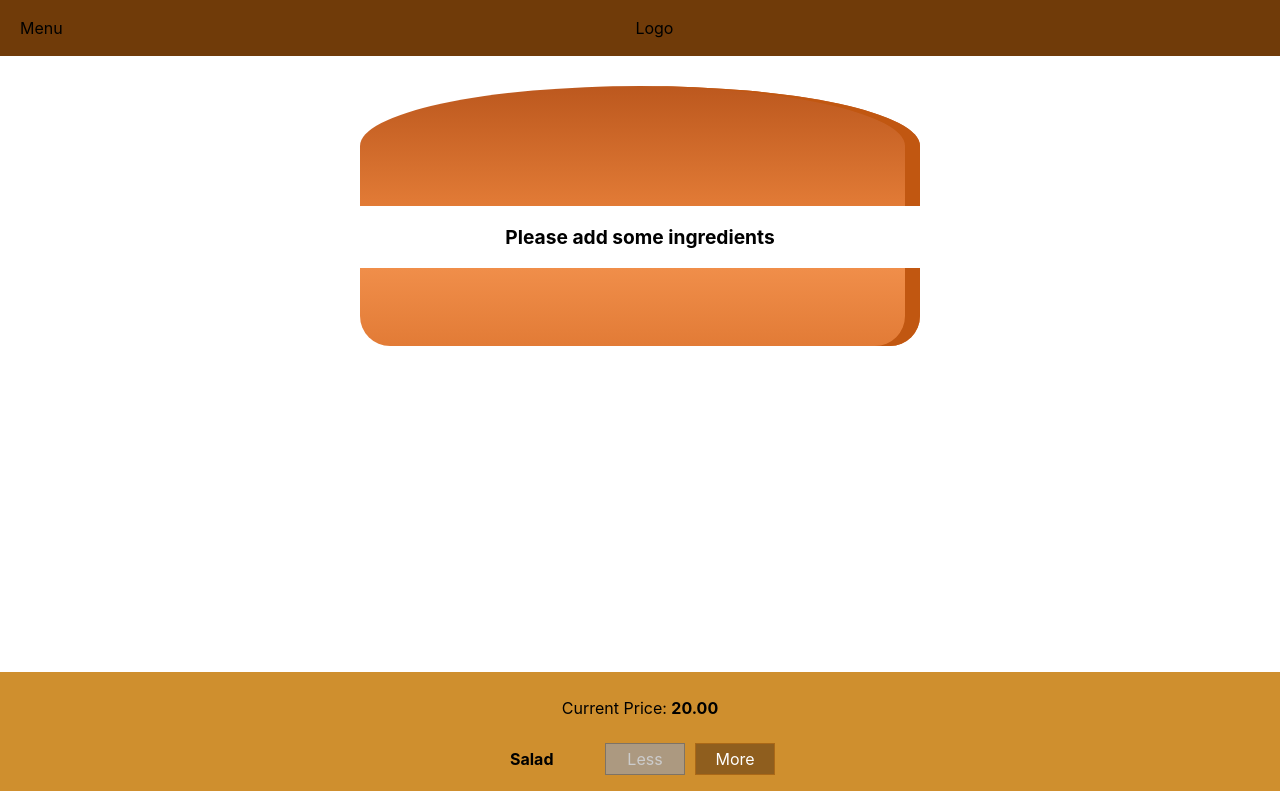
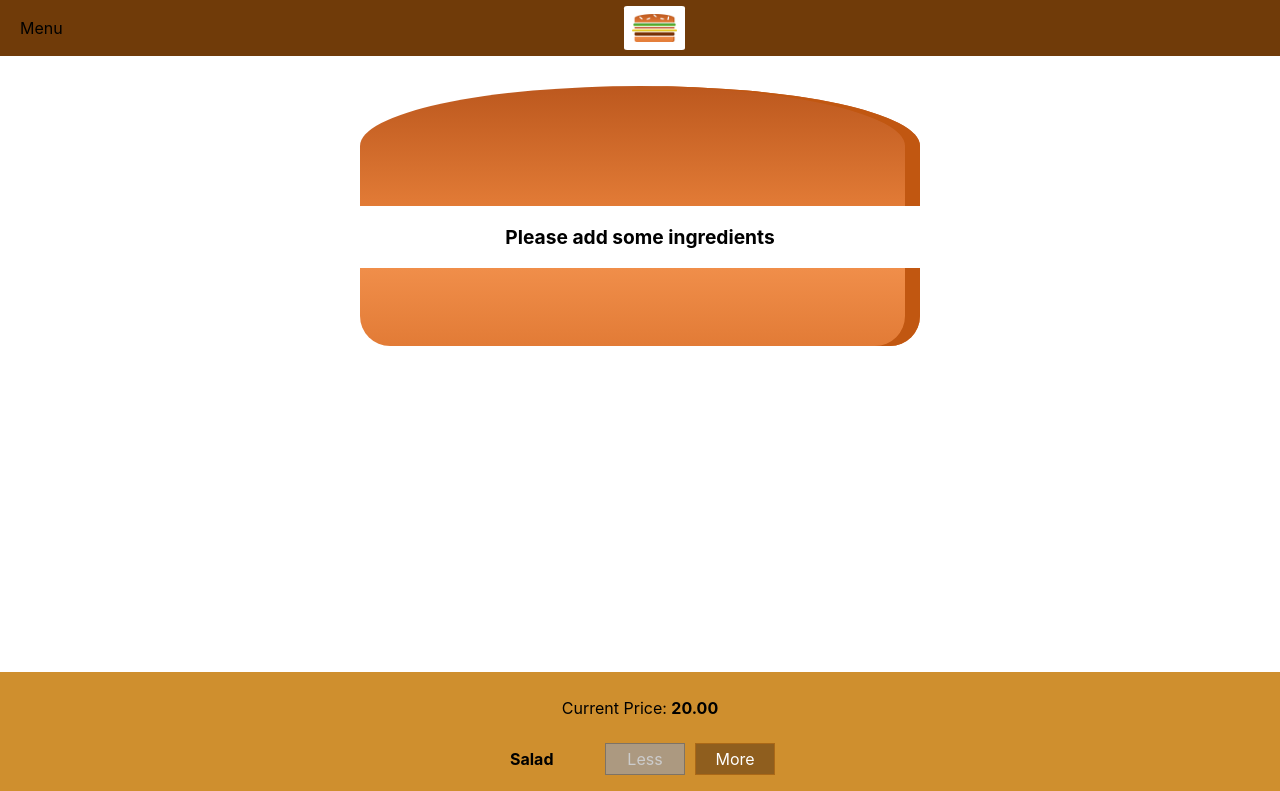
Before and after one commit to torikraju/react, a React (Create React App) app in the folder burger-project/: page / in a window 1280 px wide. Shown: the top 791 px of the page. Built offline with nearby package versions, Linux system fonts and the light colour scheme.

Commit message:
127 Using a Logo in our Application

```diff
--- /dev/null
+++ b/burger-project/src/UI/Logo/Logo.js
@@ -0,0 +1,11 @@
+import React from 'react';
+import burgerLogo from '../../assets/images/burger-logo.png';
+import styles from './Logo.module.css';
+
+const logo = props => (
+    <div className={styles.Logo}>
+        <img src={burgerLogo} alt='MyBurger'/>
+    </div>
+);
+
+export default logo;
--- /dev/null
+++ b/burger-project/src/UI/Logo/Logo.module.css
@@ -0,0 +1,11 @@
+.Logo {
+    background-color: white;
+    padding: 8px;
+    height: 80%;
+    box-sizing: border-box;
+    border-radius: 5%;
+}
+
+.Logo img {
+    height: 100%;
+}
--- a/burger-project/src/components/Navigation/Toolbar/Toolbar.js
+++ b/burger-project/src/components/Navigation/Toolbar/Toolbar.js
@@ -1,10 +1,11 @@
 import React from 'react';
-import styles from './Toolbar.module.css'
+import styles from './Toolbar.module.css';
+import Logo from '../../../UI/Logo/Logo';
 
 const toolbar = (props) => (
     <header className={styles.Toolbar}>
         <div>Menu</div>
-        <div>Logo</div>
+        <Logo/>
         <nav>
             ...
         </nav>
```
Also changed, not shown: burger-project/src/assets/images/burger-logo.png (added).
